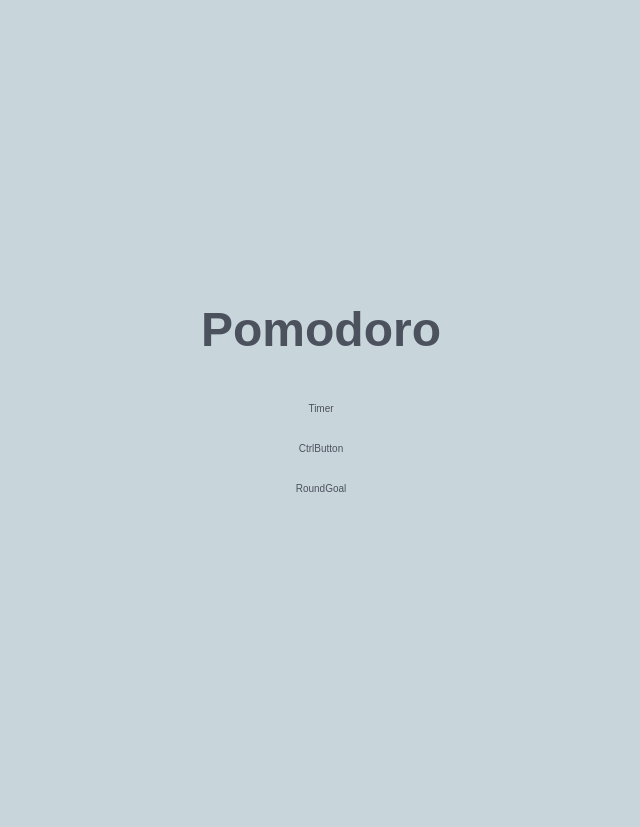
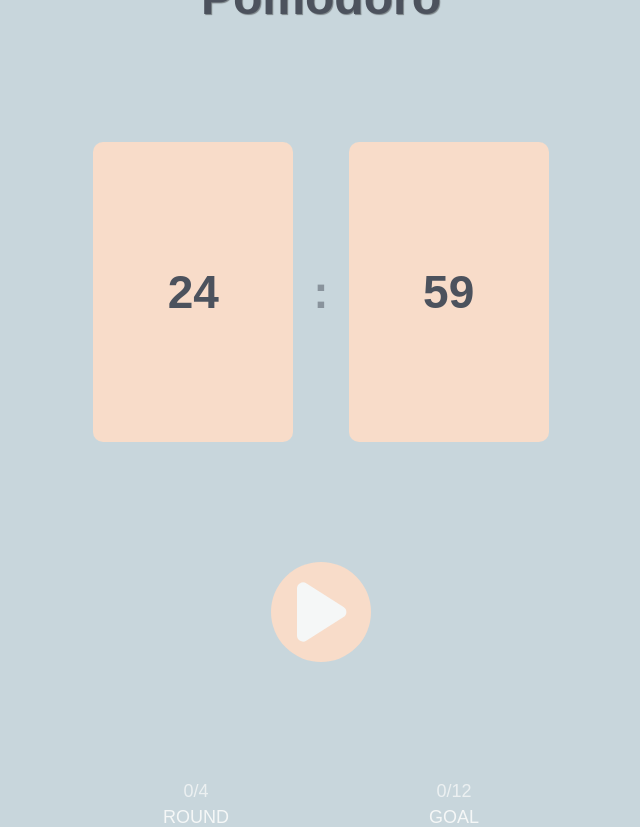
Before and after one commit to 5urf/pomodoro, a React (Vite) app: page / in a window 1280 px wide. Shown: the whole page, without its empty margins (319-959 px from the left). Before the commit the page ends 800 px from the top, so only its background shows below. Built offline with nearby package versions, Linux system fonts and the light colour scheme.

Commit message:
style(layout): 기본 레이아웃 구성

```diff
--- /dev/null
+++ b/src/assets/PlayIcon.tsx
@@ -0,0 +1,15 @@
+import { Svg } from "../styles/commonStyled";
+
+const PlayIcon = () => {
+  return (
+    <Svg
+      viewBox='0 0 20 20'
+      xmlns='http://www.w3.org/2000/svg'
+      aria-hidden='true'
+    >
+      <path d='M6.3 2.84A1.5 1.5 0 0 0 4 4.11v11.78a1.5 1.5 0 0 0 2.3 1.27l9.344-5.891a1.5 1.5 0 0 0 0-2.538L6.3 2.841Z' />
+    </Svg>
+  );
+};
+
+export default PlayIcon;
--- a/src/components/CtrlButton.tsx
+++ b/src/components/CtrlButton.tsx
@@ -1,5 +1,32 @@
+import { motion } from "framer-motion";
+import styled from "styled-components";
+import PlayIcon from "../assets/PlayIcon";
+
+const Container = styled.div`
+  display: flex;
+  align-items: center;
+  justify-content: center;
+`;
+
+const Btn = styled(motion.button)`
+  display: flex;
+  align-items: center;
+  justify-content: center;
+  padding: 1rem;
+  background-color: ${({ theme }) => theme.accentColor};
+  border: none;
+  border-radius: 50%;
+`;
+
 const CtrlButton = () => {
-  return <div>CtrlButton</div>;
+  return (
+    <Container>
+      <Btn>
+        <PlayIcon />
+        {/* <PauseIcon /> */}
+      </Btn>
+    </Container>
+  );
 };
 
 export default CtrlButton;
--- a/src/components/Header.tsx
+++ b/src/components/Header.tsx
@@ -8,7 +8,8 @@ const StyledHeader = styled.header`
 
 const Title = styled.h1`
   font-size: 4.8rem;
-  font-weight: 600;
+  font-weight: 700;
+  text-shadow: 0.1rem 0.1rem 0.1rem rgba(0, 0, 0, 0.4);
 `;
 
 const Header = () => {
--- a/src/components/RoundGoal.tsx
+++ b/src/components/RoundGoal.tsx
@@ -1,5 +1,42 @@
+import styled from "styled-components";
+
+const Container = styled.div`
+  display: flex;
+  justify-content: space-between;
+  align-items: center;
+  gap: 20rem;
+`;
+
+const ItemWrapper = styled.div`
+  display: flex;
+  flex-direction: column;
+  align-items: center;
+  justify-content: center;
+  gap: 0.8rem;
+`;
+
+const ItemTitle = styled.p`
+  font-size: 1.8rem;
+  color: ${({ theme }) => theme.subTextColor};
+`;
+
+const ItemNumber = styled(ItemTitle)`
+  opacity: 0.8;
+`;
+
 const RoundGoal = () => {
-  return <div>RoundGoal</div>;
+  return (
+    <Container>
+      <ItemWrapper>
+        <ItemNumber>0/4</ItemNumber>
+        <ItemTitle>ROUND</ItemTitle>
+      </ItemWrapper>
+      <ItemWrapper>
+        <ItemNumber>0/12</ItemNumber>
+        <ItemTitle>GOAL</ItemTitle>
+      </ItemWrapper>
+    </Container>
+  );
 };
 
 export default RoundGoal;
--- a/src/components/Timer.tsx
+++ b/src/components/Timer.tsx
@@ -1,5 +1,47 @@
+import { motion } from "framer-motion";
+import styled from "styled-components";
+const Container = styled.div`
+  display: flex;
+  flex-direction: row;
+  justify-content: space-between;
+  align-items: center;
+  gap: 2rem;
+`;
+
+const Minute = styled(motion.div)`
+  display: flex;
+  align-items: center;
+  justify-content: center;
+  width: 20rem;
+  height: 30rem;
+  border-radius: 1rem;
+  background-color: ${({ theme }) => theme.accentColor};
+`;
+
+const Second = styled(Minute)``;
+
+const Text = styled.p`
+  font-size: 4.6rem;
+  font-weight: 600;
+  color: ${({ theme }) => theme.textColor};
+`;
+
+const Colon = styled(Text)`
+  opacity: 0.5;
+`;
+
 const Timer = () => {
-  return <div>Timer</div>;
+  return (
+    <Container>
+      <Minute>
+        <Text>24</Text>
+      </Minute>
+      <Colon>:</Colon>
+      <Second>
+        <Text>59</Text>
+      </Second>
+    </Container>
+  );
 };
 
 export default Timer;
--- a/src/pages/Pomodoro.tsx
+++ b/src/pages/Pomodoro.tsx
@@ -4,12 +4,14 @@ import RoundGoal from "../components/RoundGoal";
 import Timer from "../components/Timer";
 
 const Container = styled.div`
+  width: 100%;
+  margin: 0 auto;
   display: flex;
   flex-direction: column;
   align-items: center;
   justify-content: center;
-  margin-top: 5rem;
-  gap: 3rem;
+  margin-top: 12rem;
+  gap: 12rem;
 `;
 
 const Pomodoro = () => {
--- /dev/null
+++ b/src/styles/commonStyled.ts
@@ -0,0 +1,7 @@
+import styled from "styled-components";
+
+export const Svg = styled.svg`
+  width: 8rem;
+  color: ${({ theme }) => theme.subTextColor};
+  fill: currentColor;
+`;
--- a/src/styles/theme.ts
+++ b/src/styles/theme.ts
@@ -2,7 +2,6 @@ import { DefaultTheme } from "styled-components";
 
 export const theme: DefaultTheme = {
   bgColor: "#c8d6dc",
-  timerBgColor: "#f0e2cd",
   textColor: "#4c525d",
   accentColor: "#f8dcc9",
   subTextColor: "#f5f7f7 ",
```
Also changed, not shown: src/assets/PauseIcon.tsx (added, +15 -0 lines).
